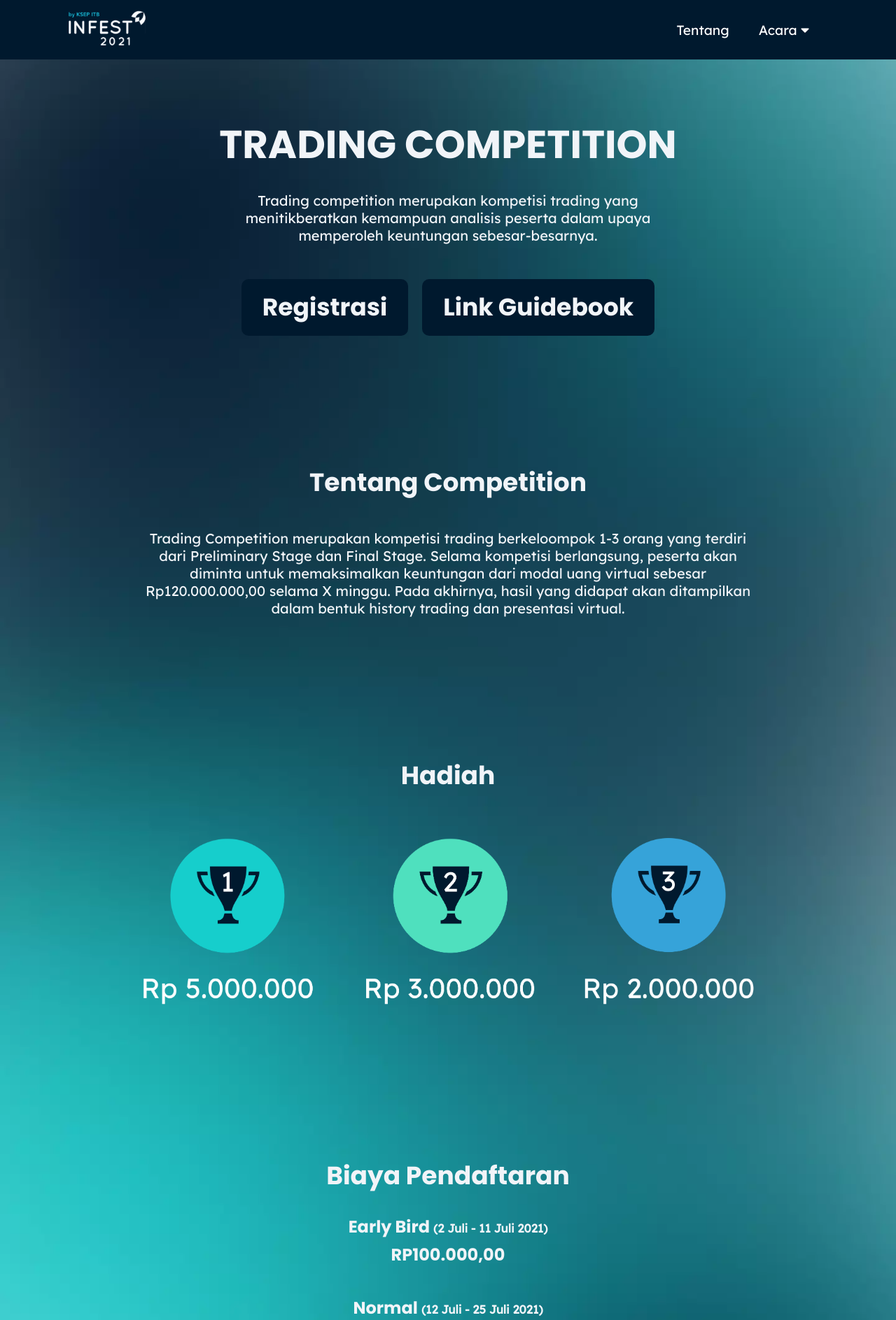
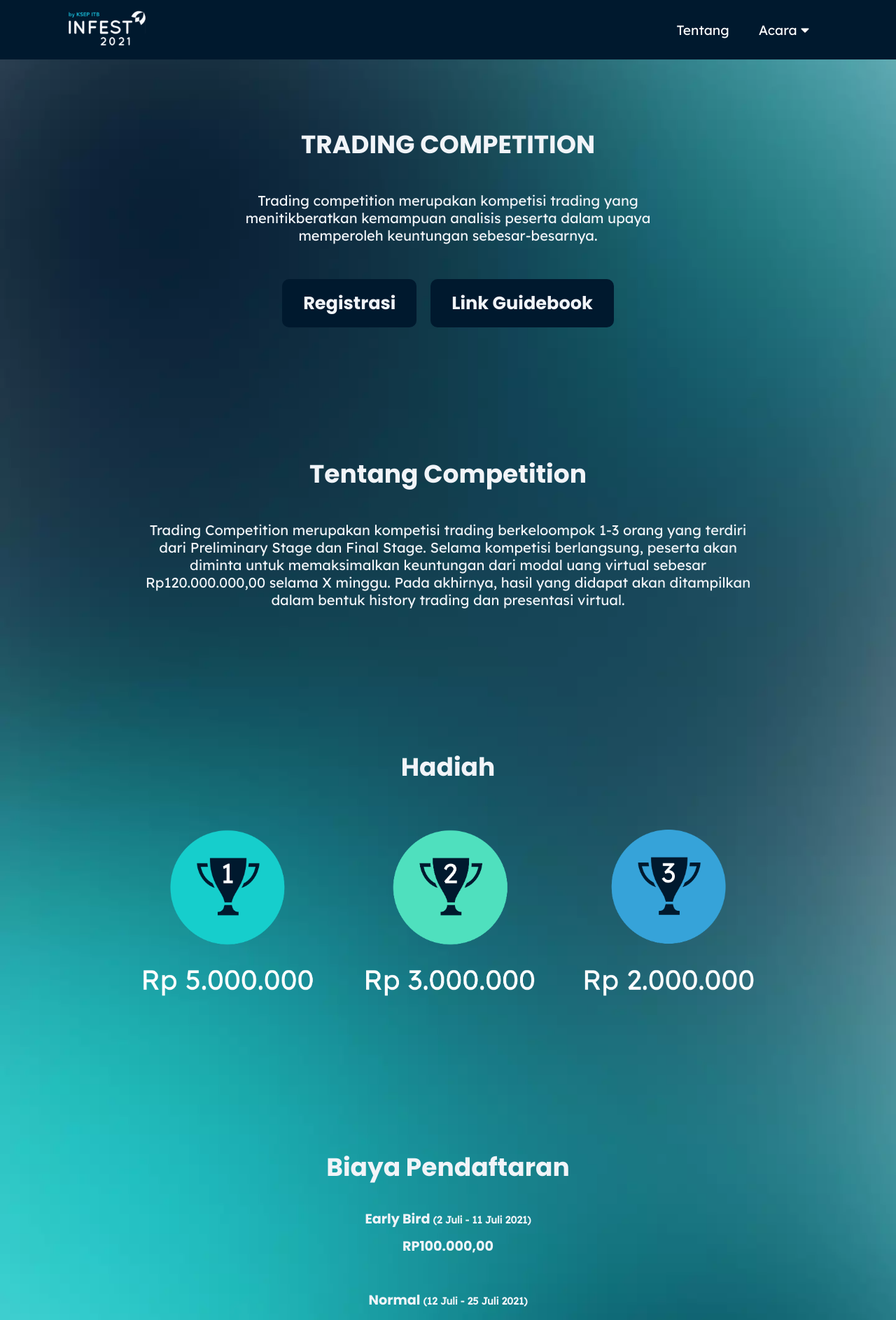
Before and after one commit to chintyaw/infest-2021, a React (Create React App) app: page /competition in a window 1280 px wide. Shown: the top 1887 px of the page at 70% size. Built offline with nearby package versions, Linux system fonts and the light colour scheme.

Commit message:
fix font

```diff
--- a/src/components/BiayaPendaftaran.js
+++ b/src/components/BiayaPendaftaran.js
@@ -8,10 +8,10 @@ const BiayaPendaftaran = () => {
                 Biaya Pendaftaran
             </h1>
             <div className="Daftar">
-                Early Bird <span style={{fontFamily:"Lexend Deca", fontSize:"0.7em", lineHeight:"56px"}}>(2 Juli - 11 Juli 2021)</span>
+                Early Bird <span style={{fontFamily:"Lexend Deca", fontSize:"0.75em", lineHeight:"56px"}}>(2 Juli - 11 Juli 2021)</span>
                 <br></br>RP100.000,00
                 <br></br><br></br><br></br>
-                Normal <span style={{fontFamily:"Lexend Deca", fontSize:"0.7em", lineHeight:"56px"}}>(12 Juli - 25 Juli 2021)</span>
+                Normal <span style={{fontFamily:"Lexend Deca", fontSize:"0.75em", lineHeight:"56px"}}>(12 Juli - 25 Juli 2021)</span>
                 <br></br>RP150.000,00
             </div>
         </div>
--- a/src/components/BottomRegist.css
+++ b/src/components/BottomRegist.css
@@ -6,7 +6,7 @@ h1 {
     margin: auto;
     color: #F1F4F8;
     font-family: Poppins;
-    font-size: 2.7vw;
+    font-size: 2vw;
     background-color: #00192E;
     border: none;
     border-radius: 10px;
--- a/src/components/Compe.css
+++ b/src/components/Compe.css
@@ -11,7 +11,7 @@
     font-family: Poppins;
     font-style: normal;
     font-weight: bold;
-    font-size: 1.5em;
+    font-size: 1.2em;
     line-height: 20px;
     align-items: center;
     color: #F1F4F8;
--- a/src/components/CompeIntro.js
+++ b/src/components/CompeIntro.js
@@ -3,8 +3,8 @@ import './Compe.css'
 
 const CompeIntro = () => {
     return (
-        <div style={{ margin: "0", paddingTop: "180px", paddingBottom: "40px" }}>
-            <h1 style={{ fontSize: "7vh", textAlign: "center",marginBottom: "40px"}}>
+        <div style={{ margin: "0", paddingTop: "180px", paddingBottom: "40px"}}>
+            <h1 style={{textAlign: "center",paddingBottom: "40px", width: "80%", margin: "auto"}}>
                 TRADING COMPETITION
             </h1>
             <div className="IntroContainer">
--- a/src/components/TopRegist.css
+++ b/src/components/TopRegist.css
@@ -2,7 +2,7 @@
     margin: auto;
     color: #F1F4F8;
     font-family: Poppins;
-    font-size: 2.7vw;
+    font-size: 2vw;
     background-color: #00192E;
     border: none;
     border-radius: 10px;
```
